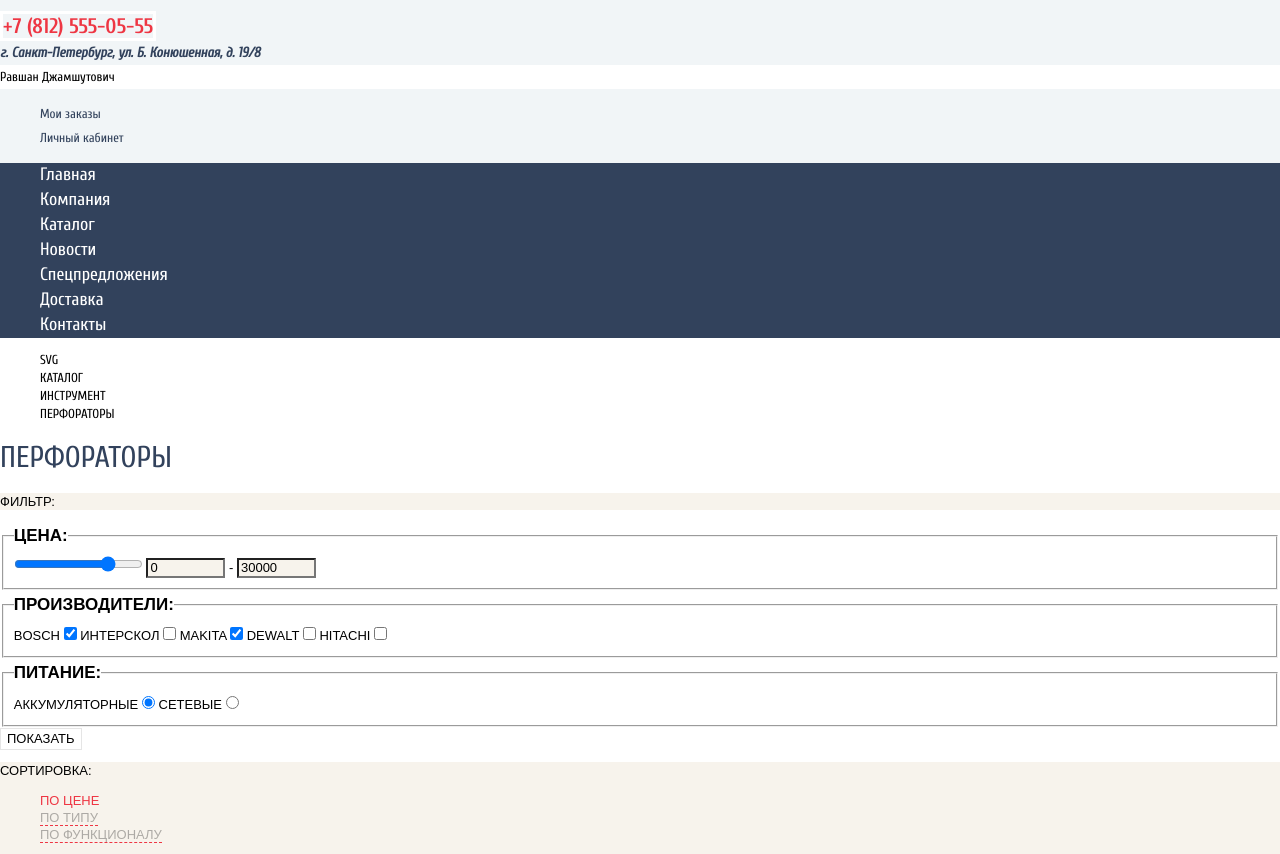
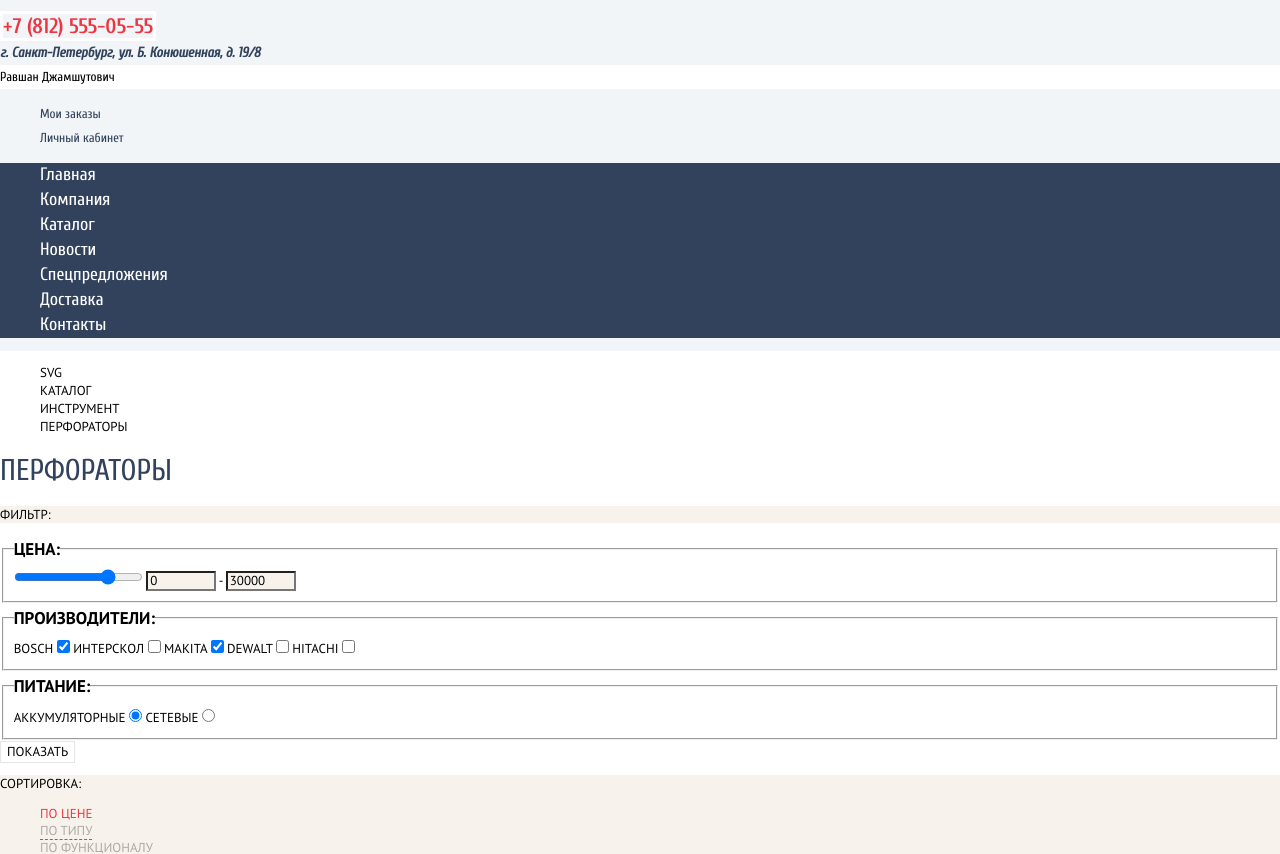
Before and after one commit to snap9595/1446019-technomart-30, a plain HTML site: page catalog.html in a window 1280 px wide. Shown: the part 86-940 px from the top of the page. Drawn offline with Linux system fonts and the light colour scheme.

Commit message:
мелкие правки

```diff
--- a/catalog.html
+++ b/catalog.html
@@ -1,5 +1,5 @@
 <!DOCTYPE html>
-<html lang="ru">
+<html class="page" lang="ru">
 
 <head>
   <meta charset="utf-8">
@@ -60,10 +60,10 @@
   </header>
   <main class="container">
     <ul class="bread-crumbs">
-      <li><a class="bread-crumbs-icon" href="index.html">svg</a></li>
-      <li><a class="bread-crumbs-catalog" href="catalog.html">Каталог</a></li>
-      <li><a class="bread-crumbs-tool" href="404.html">Инструмент</a></li>
-      <li><a class="bread-crumbs-puncher" href="404.html">Перфораторы</a></li>
+      <li><a class="bread-crumbs-icon bread-crumbs-link" href="index.html">svg</a></li>
+      <li><a class="bread-crumbs-link" href="catalog.html">Каталог</a></li>
+      <li><a class="bread-crumbs-link" href="404.html">Инструмент</a></li>
+      <li><a class="bread-crumbs-link" href="404.html">Перфораторы</a></li>
     </ul>
     <h1 class="popular-header-title">Перфораторы</h1>
     <section class="filter">
@@ -103,9 +103,9 @@
     <section class="sorting sort-background">
       <h2 class="sorting-title">Сортировка:</h2>
       <ul class="sorting-filter">
-        <li><a class="sort-by-price active-sort" href="404.html">По цене</a></li>
-        <li><a class="sort-by-type " href="404.html"> По типу</a></li>
-        <li><a class="sort-by-functional" href="404.html"> По функционалу</a></li>
+        <li><a class="sort-by-link active-sort" href="404.html">По цене</a></li>
+        <li><a class="sort-by-link " href="404.html"> По типу</a></li>
+        <li><a class="sort-by-link" href="404.html"> По функционалу</a></li>
       </ul>
       <ul class="sorting-filter-controls">
         <li><a class="icon-up" href="404.html"> svg</a></li>
--- a/css/style.css
+++ b/css/style.css
@@ -93,7 +93,7 @@
 
   /*Fonts*/
   --main-font: Cuprum, Tahoma, sans-serif;
-  --secondary-font: "PT Sans", Arial, sans-serif;
+  --secondary-font: "PT Sans Narrow", Arial, sans-serif;
 
   --font-link-body: 18px;
   --lh-link-body: 24px;
@@ -101,14 +101,25 @@
   --weight-bold: bold;
 }
 
+
 .page-body {
+  min-width: 960px;
+  margin: 0 auto;
+  padding: 0;
   font-family: var(--main-font);
   font-size: 13px;
   line-height: 24px;
   font-weight: var(--weight-normal);
   color: var(--black);
   background-color: var(--white);
+  min-height: 100%;
+  display: grid;
+  grid-template-rows: min-content 1fr min-content;
+  align-content: start;
+}
 
+.page {
+  height:100%;
 }
 
 .page-header {
@@ -130,6 +141,7 @@
   height: 42px;
   color: var(--white);
   background-color: var(--blue);
+
 }
 
 .header-logo {
@@ -294,8 +306,6 @@
 .header-user-active:active {
   color: var(--greylight)
 }
-
-
 .header-navigation {
   font-family: var(--main-font);
   font-weight: var(--weight-normal);
@@ -329,12 +339,11 @@
   text-transform: uppercase;
   list-style: none;
   text-decoration: none;
+  font-family: var(--secondary-font);
 }
 
 .bread-crumbs-icon,
-.bread-crumbs-catalog,
-.bread-crumbs-tool,
-.bread-crumbs-puncher {
+.bread-crumbs-link {
   text-decoration: none;
   color: var(--text-color);
 }
@@ -361,20 +370,7 @@
   list-style: none;
 }
 
-.sort-by-price {
-  text-decoration: none;
-  color: var(--transparent-black30);
-  border-bottom: 1px dashed var(--red);
-}
-
-.sort-by-type {
-  text-decoration: none;
-  color: var(--transparent-black30);
-  border-bottom: 1px dashed var(--red);
-
-}
-
-.sort-by-functional {
+.sort-by-link {
   text-decoration: none;
   color: var(--transparent-black30);
   border-bottom: 1px dashed var(--red);
@@ -385,9 +381,7 @@
   color: var(--red);
 }
 
-.sort-by-price:hover,
-.sort-by-type:hover,
-.sort-by-functional:hover {
+.sort-by-link:hover {
   color: var(--black);
   border-bottom: 1px solid var(--red);
 
@@ -457,7 +451,7 @@
 }
 
 .puncher {
-  font-family: Cuprum;
+  font-family: var(--main-font);
   color: var(--white);
   background-color: var(--transparent-black25);
 }
@@ -656,6 +650,7 @@
 }
 
 /* Footer */
+
 .footer-top,
 .footer-middle {
   background-color: var(--dark-blue);
```
